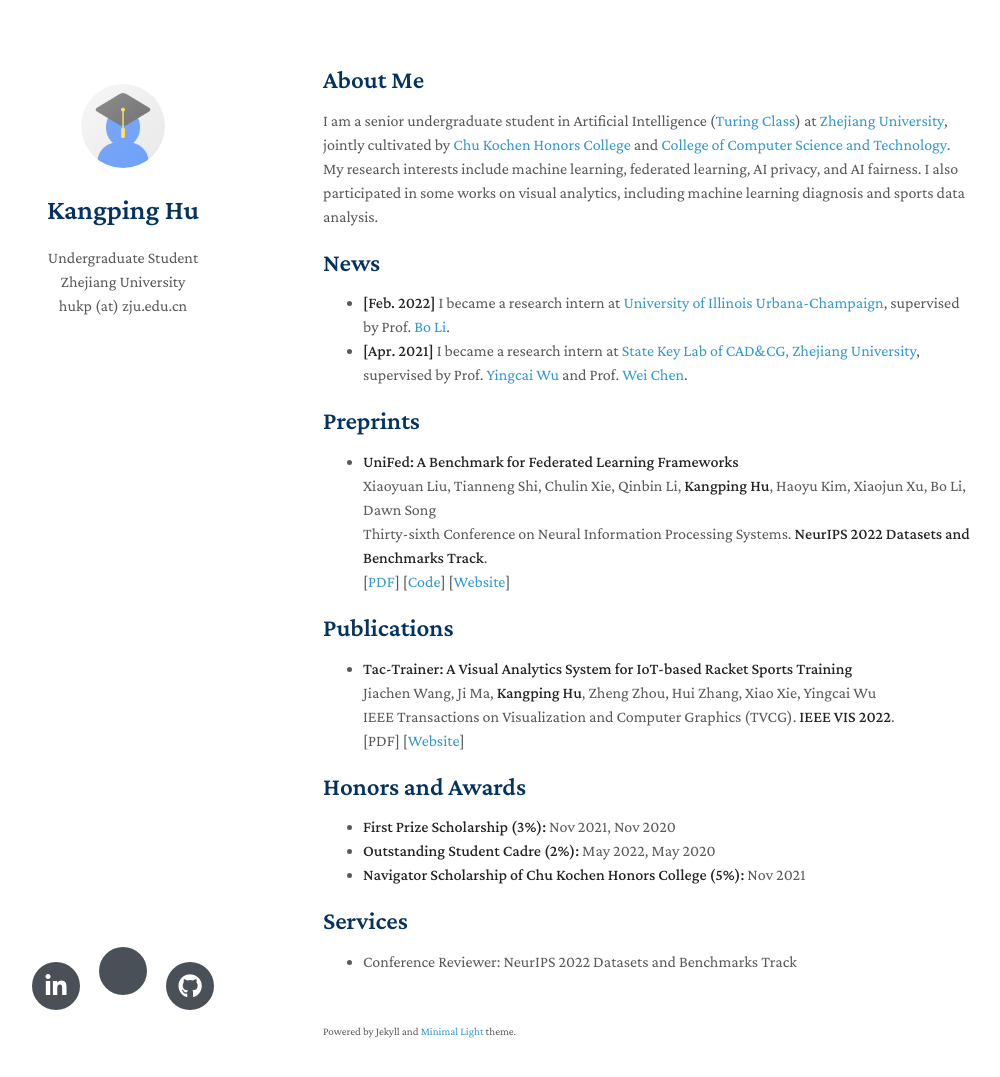
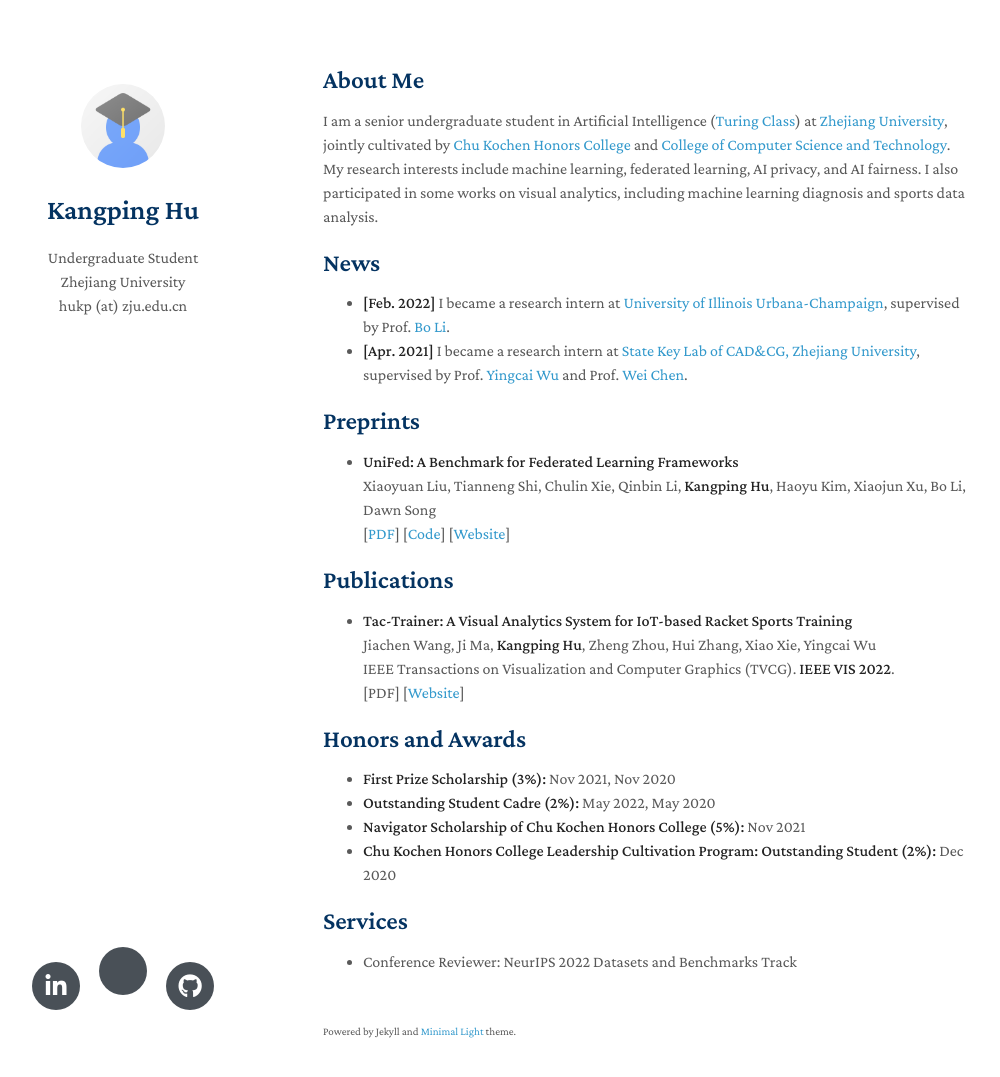
Before and after one commit to HenryHu-H/HenryHu-H.github.io, a Jekyll site: the page built from index.md, in a window 1280 px wide and 1112 px high. Shown: the top 1077 px of the window, without its empty margins (147-1147 px from the left). Built offline with Jekyll 4.4.1, drawn with Linux system fonts in a browser that asks for light colours; nearby versions of some CDN libraries; a style sheet for code colours, icons or effects is not loaded; our own code applies the rules of GitHub Pages for plain Markdown files.

Commit message:
Update index.md

```diff
--- a/index.md
+++ b/index.md
@@ -17,8 +17,6 @@ I am a senior undergraduate student in Artificial Intelligence ([Turing Class](h
   <br>
   Xiaoyuan Liu, Tianneng Shi, Chulin Xie, Qinbin Li, **Kangping Hu**, Haoyu Kim, Xiaojun Xu, Bo Li, Dawn Song
   <br>
-  Thirty-sixth Conference on Neural Information Processing Systems. **NeurIPS 2022 Datasets and Benchmarks Track**.
-  <br>
   [[PDF](https://arxiv.org/pdf/2207.10308.pdf)] [[Code](https://github.com/AI-secure/FLBenchmark-toolkit)] [[Website](https://unifedbenchmark.github.io)]
 
 ## Publications
@@ -36,6 +34,7 @@ I am a senior undergraduate student in Artificial Intelligence ([Turing Class](h
  - **First Prize Scholarship (3%):** Nov 2021, Nov 2020
  - **Outstanding Student Cadre (2%):** May 2022, May 2020
  - **Navigator Scholarship of Chu Kochen Honors College (5%):** Nov 2021
+ - **Chu Kochen Honors College Leadership Cultivation Program: Outstanding Student (2%):** Dec 2020
 
 ## Services
 
```
